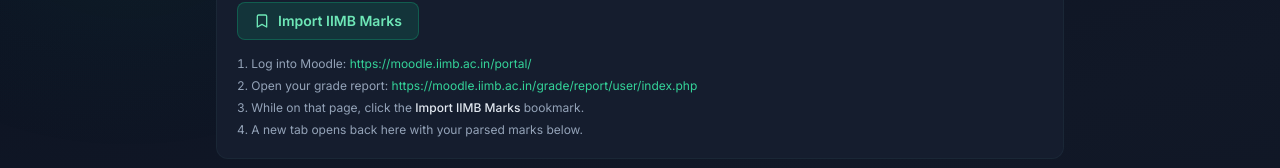
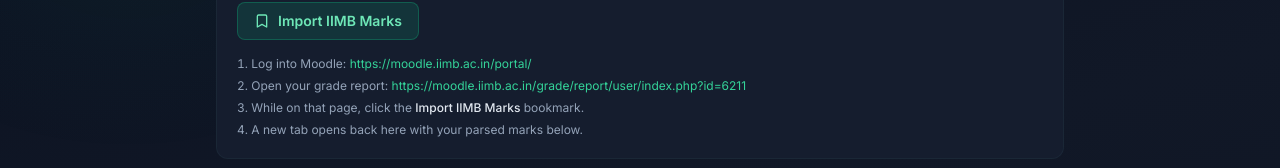
Before and after one commit to madhavgupta2002/AceDBE, a Next.js app: page /marks in a window 1280 px wide. Shown: the part 243-411 px from the top of the page. Built offline with nearby package versions, Linux system fonts and the light colour scheme.

Commit message:
fetch marks from moodle

```diff
--- a/components/MarksPage.tsx
+++ b/components/MarksPage.tsx
@@ -8,7 +8,7 @@
 import { useBatch } from '@/contexts/BatchContext';
 
 const MOODLE_LOGIN_URL = 'https://moodle.iimb.ac.in/portal/';
-const MOODLE_GRADE_URL = 'https://moodle.iimb.ac.in/grade/report/user/index.php';
+const MOODLE_GRADE_URL = 'https://moodle.iimb.ac.in/grade/report/user/index.php?id=6211';
 
 /**
  * Builds the bookmarklet source. It runs ON the Moodle grade page (so it uses the
```
